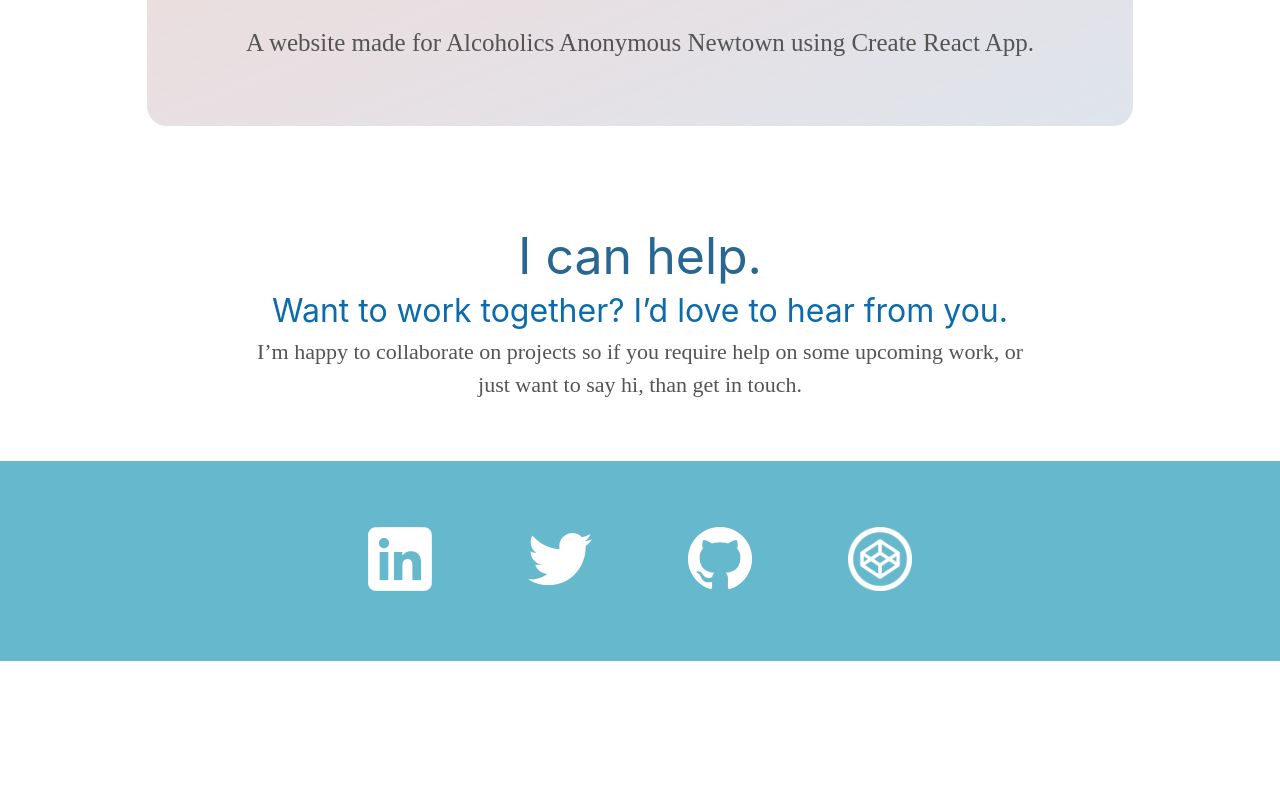
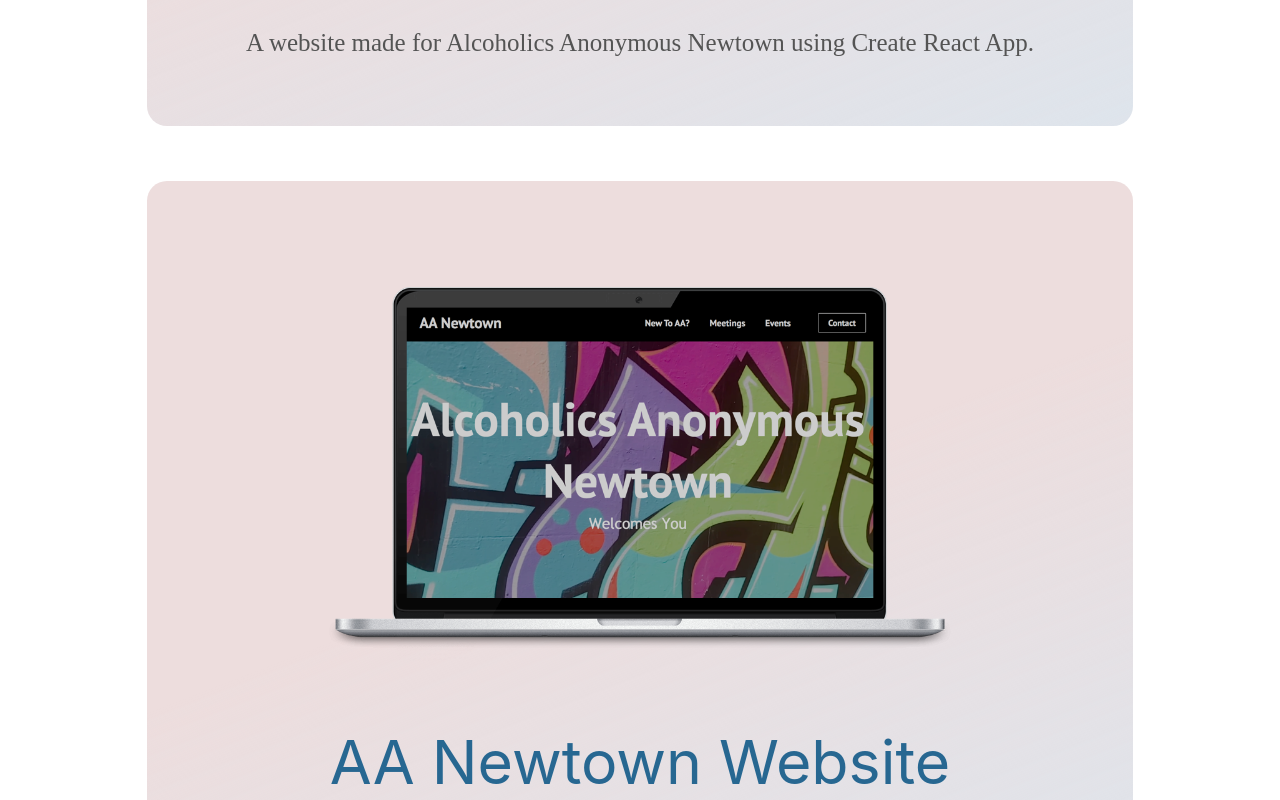
Before and after one commit to Slavi-Svec/portfolio-website-v4, a React (Create React App) app: page /work in a window 1280 px wide. Shown: the part 1440-2240 px from the top of the page. Before the commit the page ends 2101 px from the top, so only its background shows below. Built offline with nearby package versions, Linux system fonts and the light colour scheme; a web font is replaced by a local one.

Commit message:
Fix z-index on nav menu

```diff
--- a/src/components/Navbar/Navbar.jsx
+++ b/src/components/Navbar/Navbar.jsx
@@ -13,6 +13,7 @@
   const handleClick = () => setClick(!click)
   const closeMobileMenu = () => setClick(false)
 
+  //  show hamburger menu button on mobile device
   const showButton = () => {
     if (window.innerWidth <= 960) {
       setButton(false)
@@ -27,6 +28,7 @@
 
   window.addEventListener('resize', showButton)
 
+  //  change background from transparent to blue when scroll down the page
   const changeBackground = () => {
     if (window.scrollY >= 20) {
       setNavbar(true)
@@ -37,6 +39,7 @@
 
   window.addEventListener('scroll', changeBackground)
 
+  //   chage text color in the navbar when scroll down the page
   const changeText = () => {
     if (window.scrollY >= 20) {
       setNavbarText(true)
--- a/src/components/Navbar/styles.css
+++ b/src/components/Navbar/styles.css
@@ -107,12 +107,12 @@
     display: flex;
     flex-direction: column;
     width: 100%;
-    height: 90vh;
     position: absolute;
-    top: 105px;
+    top: -20px;
     left: -100%;
     opacity: 1;
     transition: all 0.5s ease;
+    height: 100vh;
   }
 
   .logo {
@@ -148,12 +148,12 @@
     transform: translate(-100%, 60%);
     font-size: 1.8rem;
     cursor: pointer;
+    z-index: 3;
   }
 
   .fa-times {
     color: #fff;
     font-size: 2rem;
-    z-index: 1;
   }
 
   .nav-links-mobile {
@@ -182,9 +182,11 @@
   .navbar {
     height: 105px;
   }
+
   .navbar.active {
     height: 105px;
   }
+
   .logo {
     margin-top: 10px;
   }
--- a/src/pages/WorkPage/WorkPage.jsx
+++ b/src/pages/WorkPage/WorkPage.jsx
@@ -25,6 +25,15 @@
             description="A website made for Alcoholics Anonymous Newtown using Create React App."
           />
         </section>
+        <section>
+          <ProjectCard
+            className="project-card-variant-one"
+            src={laptopTemplate}
+            href={'https://aanewtown.org/'}
+            title="AA Newtown Website"
+            description="A website made for Alcoholics Anonymous Newtown using Create React App."
+          />
+        </section>
         <Text text="I can help." className="about-help" variant="h2" />
         <Text
           text="Want to work together? I’d love to hear from you."
```
